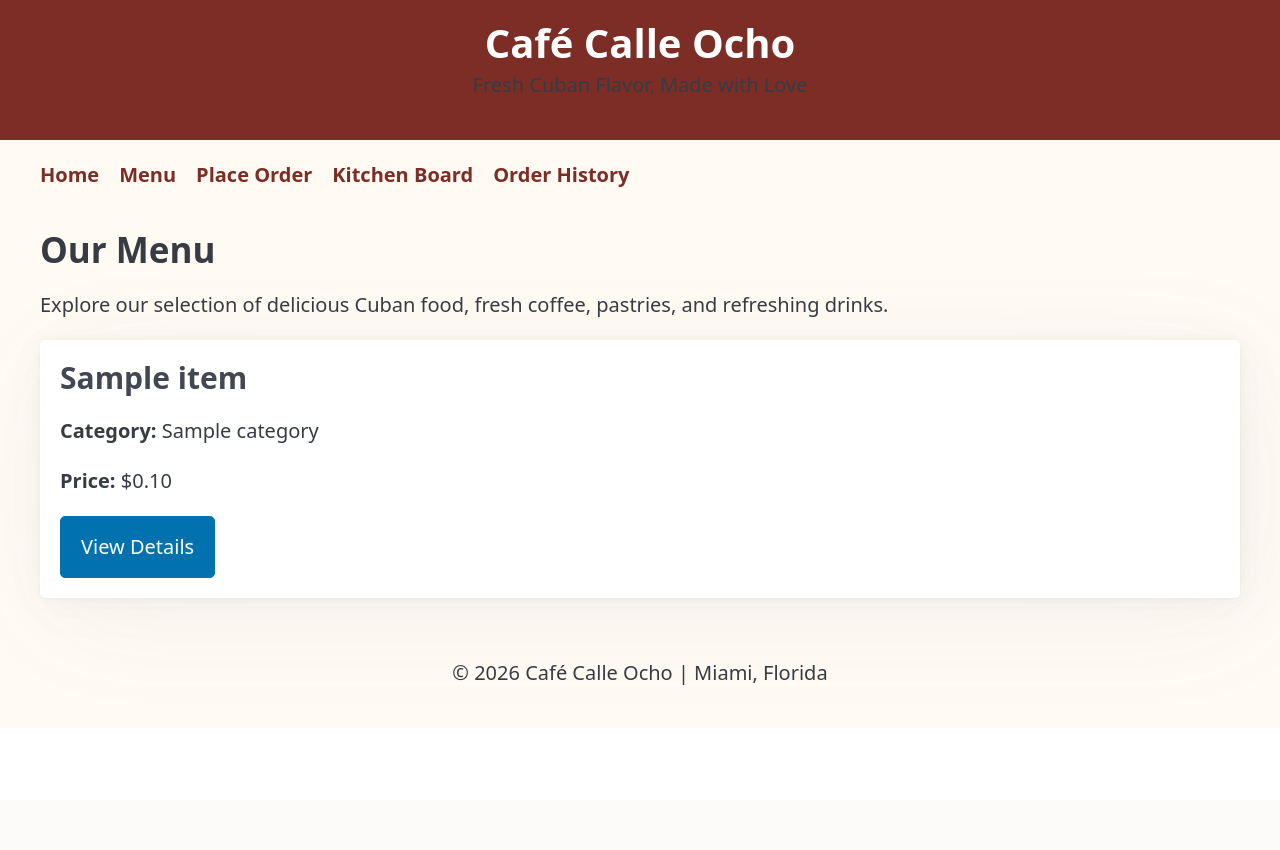
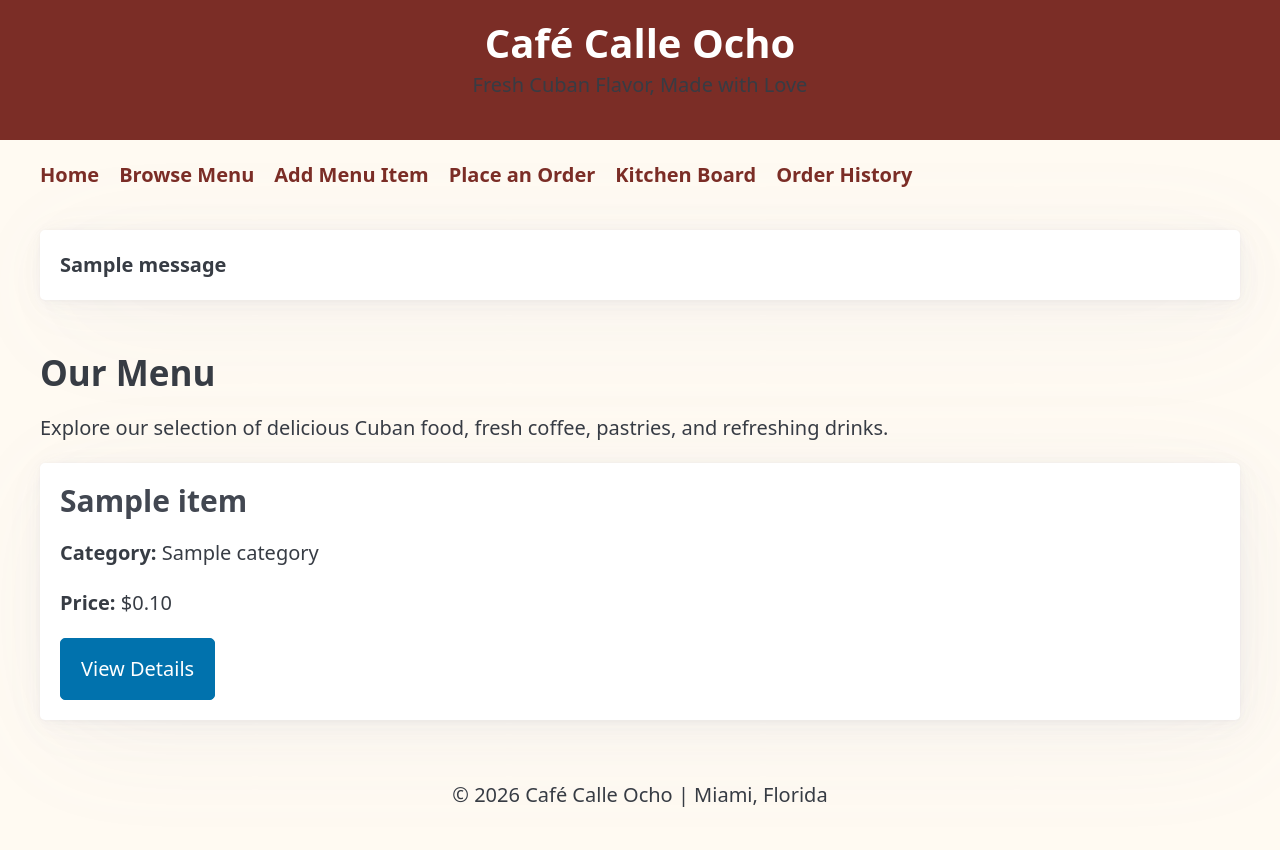
Before and after one commit to citdiben/egn475-cafe-dangol, a Flask app: template templates/menu.html in a window 1280 px wide. Before the commit the page ends 685 px from the top, so only its background shows below. Run offline with Flask 3, Linux system fonts and the light colour scheme; the template is opened without the code that fills it: most values are stand-ins (such as "Sample title", 1, 10 or a date in 2020); one stand-in notice (Sample message) is shown; some libraries are stand-ins or nearby versions.

Commit message:
Iteration: improve menu navigation (feedback #1)

```diff
--- a/templates/base.html
+++ b/templates/base.html
@@ -63,22 +63,36 @@
         </div>
     </header>
 
+
 <nav class="container">
-        <ul>
+    <ul class="main-navigation">
         <li><a href="{{ url_for('index') }}">Home</a></li>
-            <li><a href="{{ url_for('menu') }}">Menu</a></li>
-            <li><a href="{{ url_for('order_new') }}">Place Order</a></li>
+        <li><a href="{{ url_for('menu') }}">Browse Menu</a></li>
+        <li><a href="{{ url_for('menu_new') }}">Add Menu Item</a></li>
+        <li><a href="{{ url_for('order_new') }}">Place an Order</a></li>
         <li><a href="{{ url_for('kitchen') }}">Kitchen Board</a></li>
         <li><a href="{{ url_for('orders') }}">Order History</a></li>
     </ul>
 </nav>
 
+
 <main class="container">
+
+    {% with messages = get_flashed_messages() %}
+        {% if messages %}
+            {% for message in messages %}
+                <article>
+                    <strong>{{ message }}</strong>
+                </article>
+            {% endfor %}
+        {% endif %}
+    {% endwith %}
 
     {% block content %}
     {% endblock %}
 
 </main>
+
 
     <footer>
         <p>&copy; 2026 Café Calle Ocho | Miami, Florida</p>
```
Lines whose indentation alone changed are shown as unchanged.
